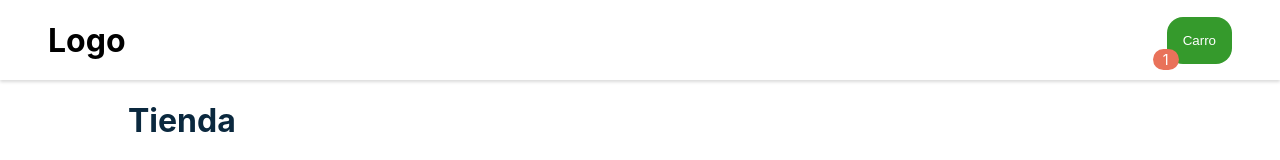
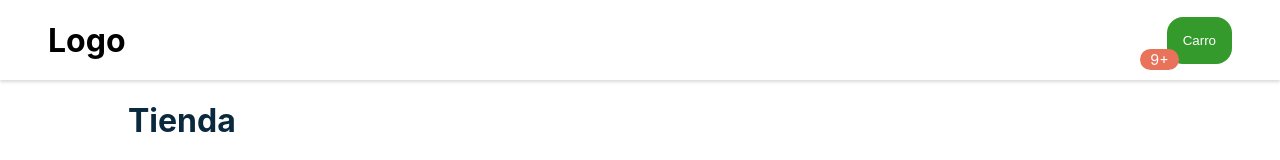
Before and after one commit to alberto-2-garcia/definitive-react-guide, a React (Vite) app: page / in a window 1280 px wide. Shown: the top 160 px of the page. Built offline with nearby package versions, Linux system fonts and the light colour scheme.

Commit message:
Added logic to BubbleAlert component

```diff
--- a/src/components/BubbleAlert/index.tsx
+++ b/src/components/BubbleAlert/index.tsx
@@ -1,9 +1,17 @@
 import { FC } from 'react';
+import { BubbleAlertProps } from './interface';
 import './styles.scss';
 
-const BubbleAlert: FC = () => {
+const BubbleAlert: FC<BubbleAlertProps> = ({ value }) => {
+  const getNumber = (n: Number) => {
+    if(!n) {
+      return '';
+    }
+
+    return n > 9 ? '9+' : n;
+  }
   return (
-    <span className='bubble-alert'>1</span>
+    <span className='bubble-alert'>{getNumber(value)}</span>
   )
 }
 
--- /dev/null
+++ b/src/components/BubbleAlert/interface.ts
@@ -0,0 +1,3 @@
+export interface BubbleAlertProps {
+  value: number;
+}
--- a/src/components/Carro/index.tsx
+++ b/src/components/Carro/index.tsx
@@ -1,13 +1,17 @@
-import { FC } from 'react';
+import { FC, useState } from 'react';
 import BubbleAlert from '../BubbleAlert';
 import './styles.scss';
 
 const Carro: FC = () => {
+  const [value, setValue] = useState(18)
+
   return (
     <div>
-      <span className='bubble'>
-        <BubbleAlert />
-      </span>
+      {!!value &&
+        <span className='bubble'>
+          <BubbleAlert value={value} />
+        </span>
+      }
       <button className='carro'>
         Carro
       </button>
```
